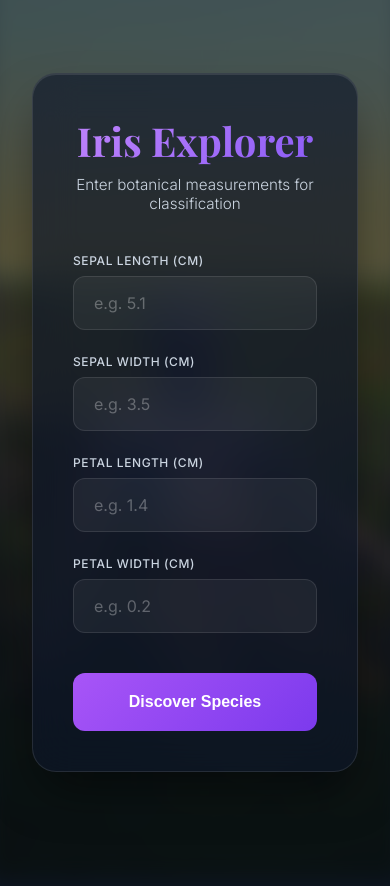
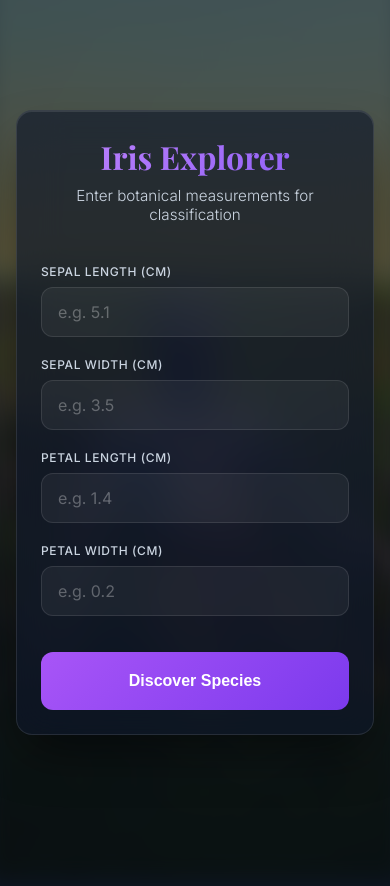
Before and after one commit to aarushichaddha/Iris-Flower-Classification, a Flask app: page / in a window 390 px wide. Run offline with Flask 3, Linux system fonts and the light colour scheme; parts of the project's set-up code (start-up, migrations or seed data) failed here and were passed over.

Commit message:
made responsive

```diff
--- a/templates/index.html
+++ b/templates/index.html
@@ -49,7 +49,7 @@
 
         .container {
             width: 100%;
-            max-width: 480px;
+            max-width: 600px;
             padding: 2rem;
             position: relative;
             z-index: 1;
@@ -93,8 +93,14 @@
             font-weight: 300;
         }
 
+        .form-grid {
+            display: grid;
+            grid-template-columns: repeat(2, 1fr);
+            gap: 1.5rem;
+            margin-bottom: 1.5rem;
+        }
+
         .form-group {
-            margin-bottom: 1.5rem;
             position: relative;
         }
 
@@ -245,6 +251,27 @@
         .loading .spinner {
             display: block;
         }
+
+        @media (max-width: 600px) {
+            .container {
+                padding: 1rem;
+            }
+            .glass-card {
+                padding: 1.5rem;
+                border-radius: 16px;
+            }
+            .form-grid {
+                grid-template-columns: 1fr;
+                gap: 1.25rem;
+                margin-bottom: 1.25rem;
+            }
+            h1 {
+                font-size: 2rem;
+            }
+            input {
+                padding: 0.875rem 1rem;
+            }
+        }
     </style>
 </head>
 <body>
@@ -258,6 +285,7 @@
             </div>
 
             <form id="predictionForm">
+                <div class="form-grid">
                     <div class="form-group">
                         <label for="sepal_length">Sepal Length (cm)</label>
                         <input type="number" id="sepal_length" name="sepal_length" step="0.1" min="0" placeholder="e.g. 5.1" required>
@@ -273,6 +301,7 @@
                     <div class="form-group">
                         <label for="petal_width">Petal Width (cm)</label>
                         <input type="number" id="petal_width" name="petal_width" step="0.1" min="0" placeholder="e.g. 0.2" required>
+                    </div>
                 </div>
 
                 <button type="submit" class="submit-btn" id="submitBtn">
```
Lines whose indentation alone changed are shown as unchanged.
